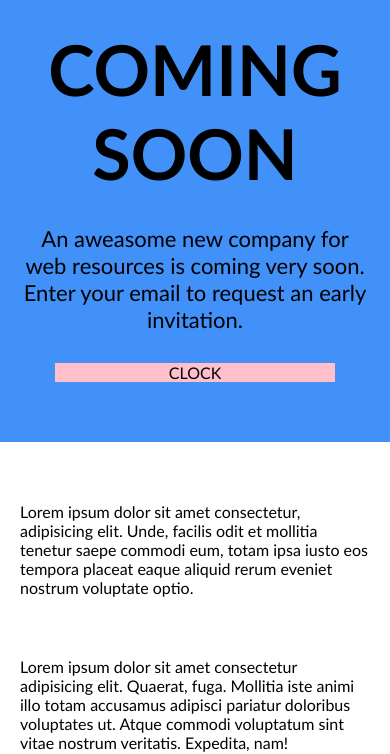
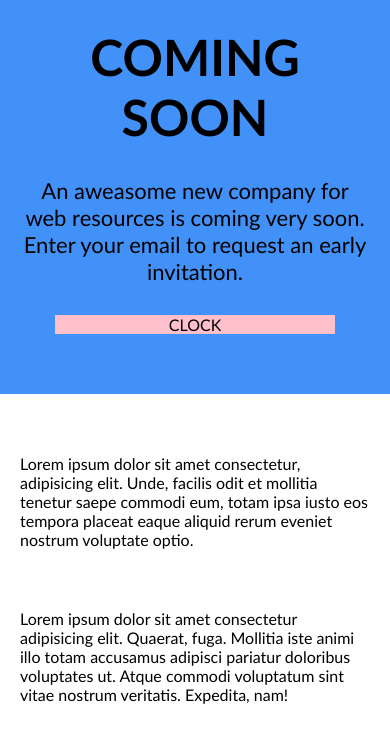
Before and after one commit to airidasju/04-coming-soon, a website: page index.html in a window 390 px wide. Shown: the part 93-847 px from the top of the page. Drawn offline with Linux system fonts and the light colour scheme.

Commit message:
layout update

```diff
--- a/css/pages/home.css
+++ b/css/pages/home.css
@@ -26,3 +26,9 @@ height: 30px;
     width:80%;
     background-color: pink;
 }
+
+@media (max-width: 700px) {
+    .main-title {
+        font-size: 50px;
+    }
+}
```
